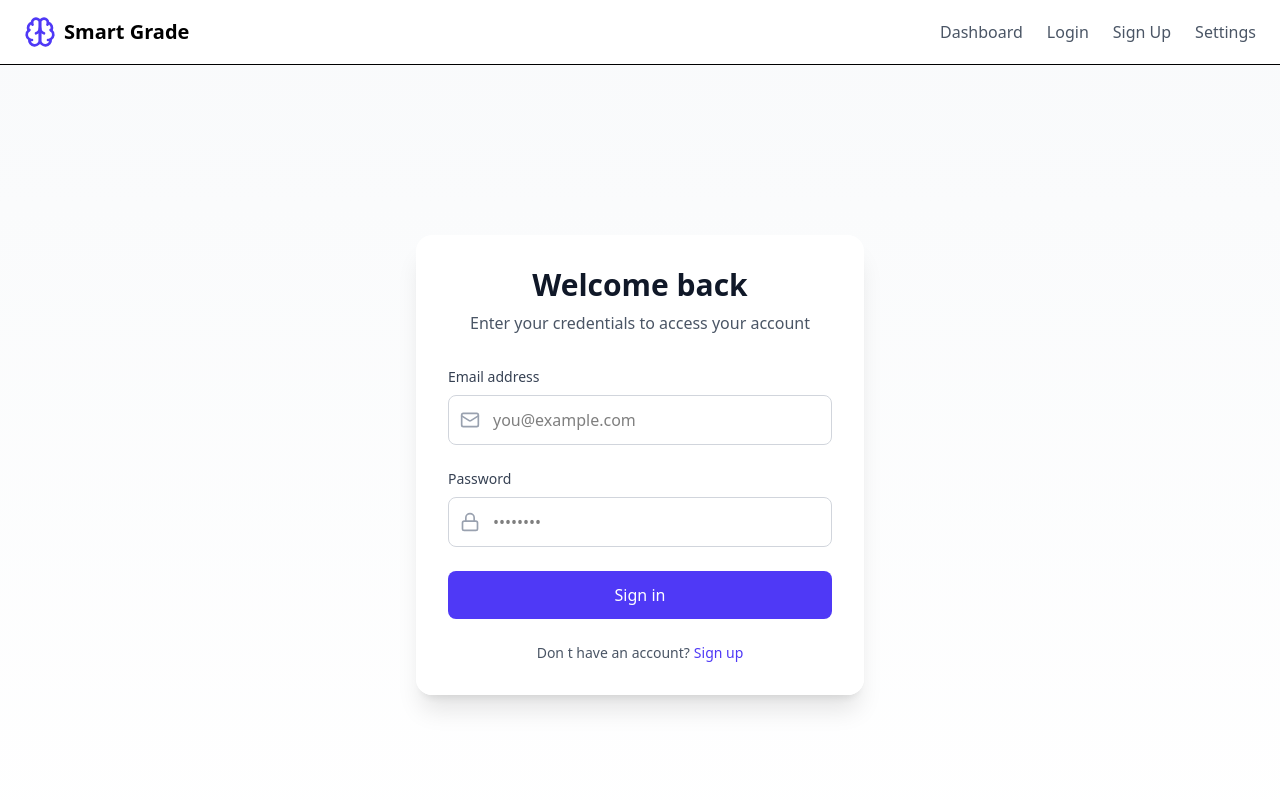
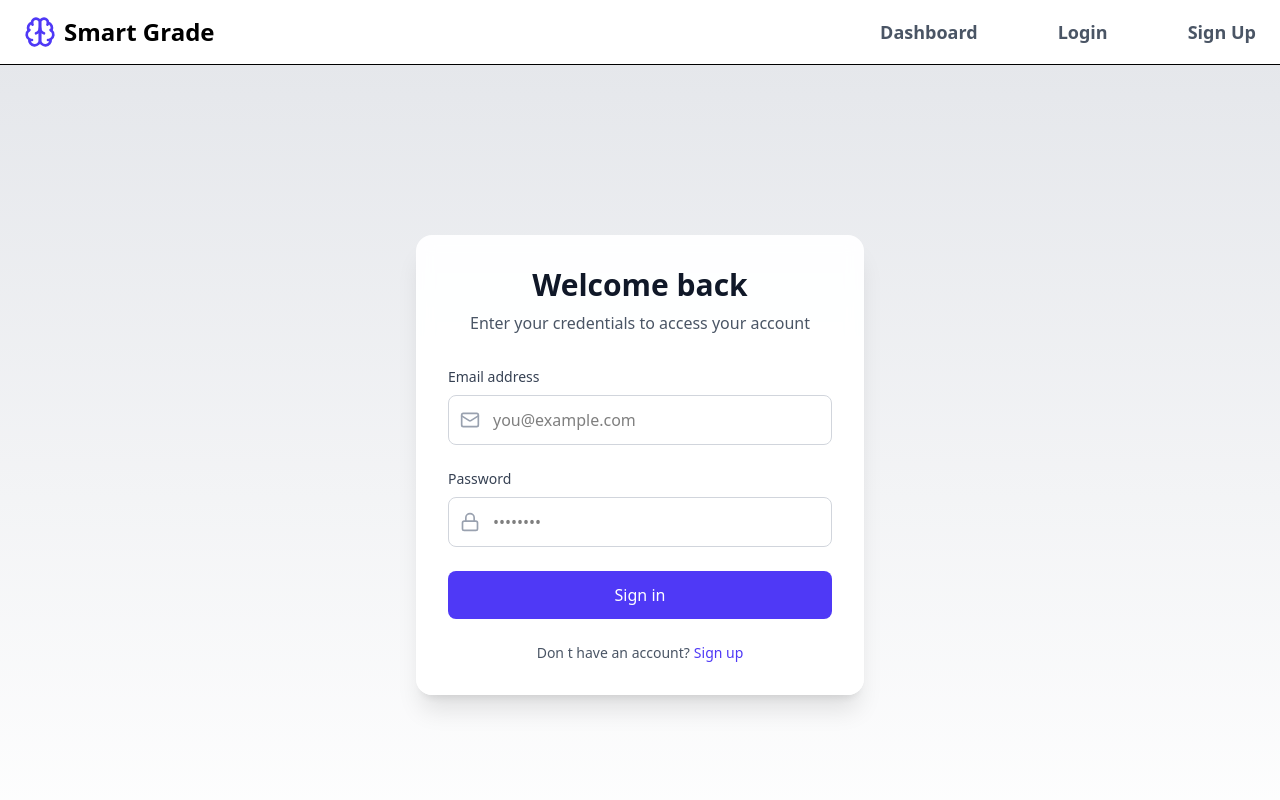
Before and after one commit to harshabambu/SmartGrade, a React (Vite) app in the folder Client/: page /login in a window 1280 px wide. Shown: the top 800 px of the page. Built offline with nearby package versions, Linux system fonts and the light colour scheme.

Commit message:
feat:gsap

```diff
--- a/Client/package.json
+++ b/Client/package.json
@@ -13,6 +13,7 @@
     "@tailwindcss/vite": "^4.0.6",
     "axios": "^1.7.9",
     "framer-motion": "^12.4.3",
+    "gsap": "^3.12.7",
     "lucide-react": "^0.475.0",
     "react": "^19.0.0",
     "react-dom": "^19.0.0",
--- a/Client/src/components/header/Header.jsx
+++ b/Client/src/components/header/Header.jsx
@@ -1,29 +1,35 @@
 import {
     Brain
   } from 'lucide-react';
+import { useEffect, useRef } from 'react';
 import { Link } from 'react-router-dom';
+import { gsap } from 'gsap';
 function Header() {
+    const menuRef = useRef(null)
+    useEffect(()=>{
+        gsap.fromTo(menuRef.current.children,
+            {opacity: 0, y: -20},
+            {opacity: 1, y: 0, duration: 1, delay: 1, stagger: 0.5}
+        )
+    })
     return (
         <header className="bg-white border-b">
             <div className="container mx-auto px-6 py-4">
                 <div className="flex items-center justify-between">
                     <div className="flex items-center space-x-2">
                         <Brain className="w-8 h-8 text-indigo-600" />
-                        <span className="text-xl font-semibold">Smart Grade</span>
+                        <span className="text-2xl font-bold">Smart Grade</span>
                     </div>
-                    <nav className="hidden md:flex space-x-6">
-                        <Link to={'home'} className="text-gray-600 hover:text-indigo-600">
+                    <nav className="hidden md:flex space-x-20" ref={menuRef}>
+                        <Link to={'home'} className="font-semibold text-lg text-gray-600 hover:text-indigo-600">
                         Dashboard
                         </Link>
-                        <Link to={'login'} className="text-gray-600 hover:text-indigo-600">
+                        <Link to={'login'} className="font-semibold text-lg text-gray-600 hover:text-indigo-600">
                         Login
                         </Link>
-                        <Link to={'signup'} className="text-gray-600 hover:text-indigo-600">
+                        <Link to={'signup'} className="font-semibold text-lg text-gray-600 hover:text-indigo-600">
                         Sign Up
                         </Link>
-                        <a href="#" className="text-gray-600 hover:text-indigo-600">
-                        Settings
-                        </a>
                     </nav>
                 </div>
             </div>
--- a/Client/src/components/home/Home.jsx
+++ b/Client/src/components/home/Home.jsx
@@ -13,7 +13,7 @@ function App() {
   const [roll_number, setRollNumber] = useState("");
 
   return (
-    <div className="min-h-screen bg-gradient-to-br from-blue-50 via-indigo-50 to-purple-50">
+    <div className="min-h-screen bg-gradient-to-br from-blue-200 via-indigo-50 to-purple-50">
 
 
       {/* Main Content */}
--- a/Client/src/components/login/Login.jsx
+++ b/Client/src/components/login/Login.jsx
@@ -11,7 +11,7 @@ export default function Login() {
   };
 
   return (
-    <div className="min-h-screen w-full bg-gradient-to-b from-gray-50 to-white flex items-center justify-center p-4">
+    <div className="min-h-screen w-full bg-gradient-to-b from-gray-200 to-white flex items-center justify-center p-4">
       <div className="bg-white/95 backdrop-blur-sm w-full max-w-md rounded-2xl shadow-xl p-8">
         <div className="text-center mb-8">
           <h1 className="text-3xl font-bold text-gray-900 mb-2">Welcome back</h1>
--- a/Client/src/components/register/SignUp.jsx
+++ b/Client/src/components/register/SignUp.jsx
@@ -12,7 +12,7 @@ export default function Signup() {
   };
 
   return (
-    <div className="min-h-screen w-full bg-gradient-to-b from-gray-50 to-white flex items-center justify-center p-4">
+    <div className="min-h-screen w-full bg-gradient-to-b from-gray-200 to-white flex items-center justify-center p-4">
       <div className="bg-white/95 backdrop-blur-sm w-full max-w-md rounded-2xl shadow-xl p-8">
         <div className="text-center mb-8">
           <h1 className="text-3xl font-bold text-gray-900 mb-2">Create account</h1>
```
Also changed, not shown: 1 other file (tests, documents, lock files or other folders).
